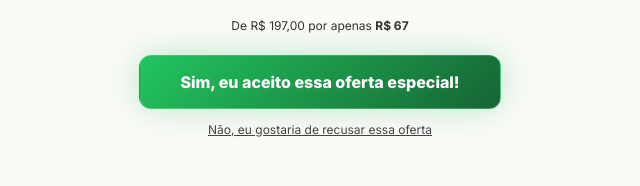
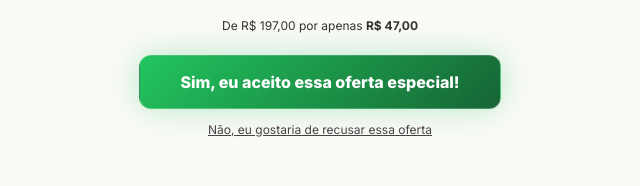
Before and after one commit to lostheus/up-kit-01, a plain HTML site: page index.html in a window 1280 px wide. Shown: the part 430-616 px from the top of the page, 320-960 px from the left. Drawn offline with Linux system fonts and the light colour scheme.

Commit message:
Update price to R$ 47,00

```diff
--- a/index.html
+++ b/index.html
@@ -20,7 +20,7 @@
         <!-- MAIN MOCKUP -->
         <section class="main-mockup">
             <img src="imagem-topo.webp" alt="Mockup Principal Mega Pack" class="main-img">
-            <p class="price">De R$ 197,00 por apenas <strong>R$ 67</strong></p>
+            <p class="price">De R$ 197,00 por apenas <strong>R$ 47,00</strong></p>
 
             <div id="kiwify-upsell-PAQrdyP" data-upsell-url="" data-downsell-url="https://downsell-kit-01.vercel.app/" style="display: flex; flex-direction: column; align-items: center; width: 100%;">
                 <button id="kiwify-upsell-trigger-PAQrdyP" class="btn-cta" style="cursor:pointer; font-family:inherit;">Sim, eu aceito essa oferta especial!</button>
```
